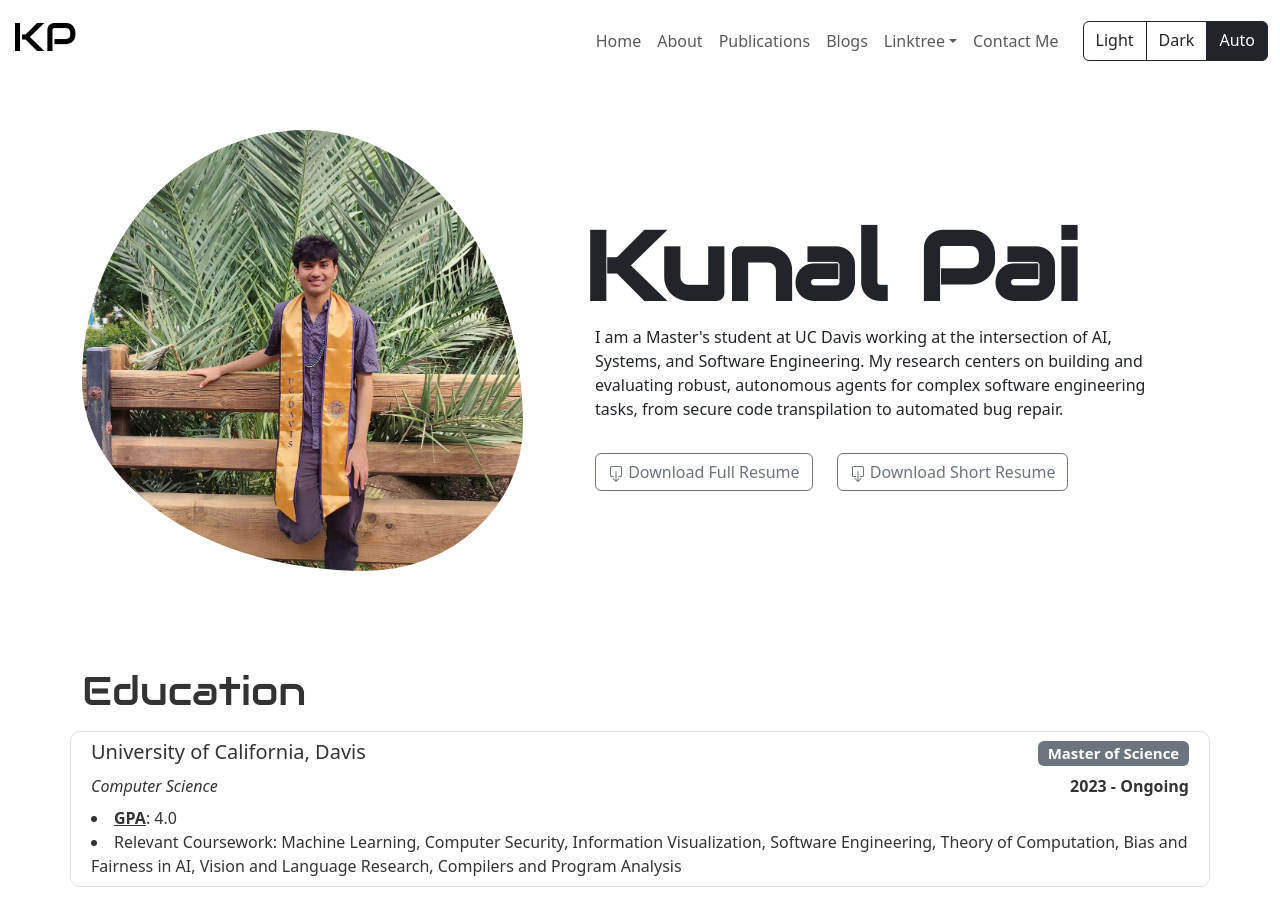
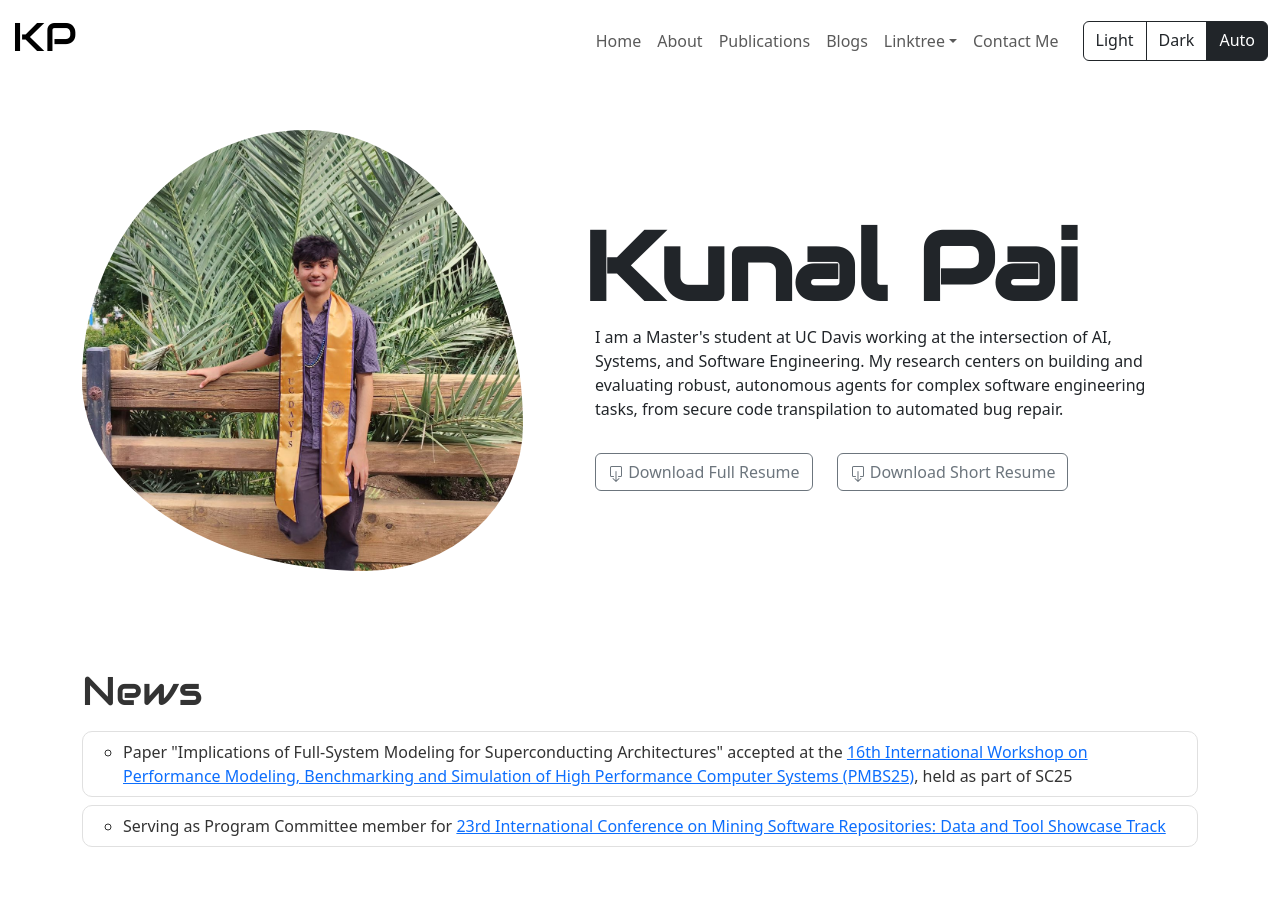
Before and after one commit to kunpai/my-website, a Next.js app: page / in a window 1280 px wide. Shown: the top 902 px of the page. Built offline with nearby package versions, Linux system fonts and the light colour scheme.

Commit message:
feat: Add news section to homepage with recent updates

```diff
--- a/pages/index.js
+++ b/pages/index.js
@@ -16,6 +16,8 @@ import skills from "/public/jsons/skills.json"
 import { useRef, useEffect, useState } from 'react';
 import { gsap } from 'gsap';
 import { ScrollTrigger } from 'gsap/dist/ScrollTrigger';
+import news from "/public/jsons/news.json";
+import ReactMarkdown from 'react-markdown';
 gsap.registerPlugin(ScrollTrigger);
 
 export default function Home() {
@@ -42,6 +44,24 @@ export default function Home() {
         <Hello />
       </Row>
       <div className="content">
+        <Row>
+          <div className="mt-5">
+            <h1 className="mb-3" id="news">
+              News
+            </h1>
+            <ul className="list-unstyled">
+              {
+                news.map((item, index) => {
+                  return (
+                    <li key={index} className="mb-2 p-2 experience">
+                      <ReactMarkdown>{item}</ReactMarkdown>
+                    </li>
+                  )
+                })
+              }
+            </ul>
+          </div>
+        </Row>
         <Row>
           <Education />
         </Row>
--- /dev/null
+++ b/public/jsons/news.json
@@ -0,0 +1,4 @@
+[
+    "- Paper \"Implications of Full-System Modeling for Superconducting Architectures\" accepted at the [16th International Workshop on Performance Modeling, Benchmarking and Simulation of High Performance Computer Systems (PMBS25)](https://pmbs-workshop.github.io/), held as part of SC25",
+    "- Serving as Program Committee member for [23rd International Conference on Mining Software Repositories: Data and Tool Showcase Track](https://2026.msrconf.org/track/msr-2026-data-and-tool-showcase-track)"
+]
```
